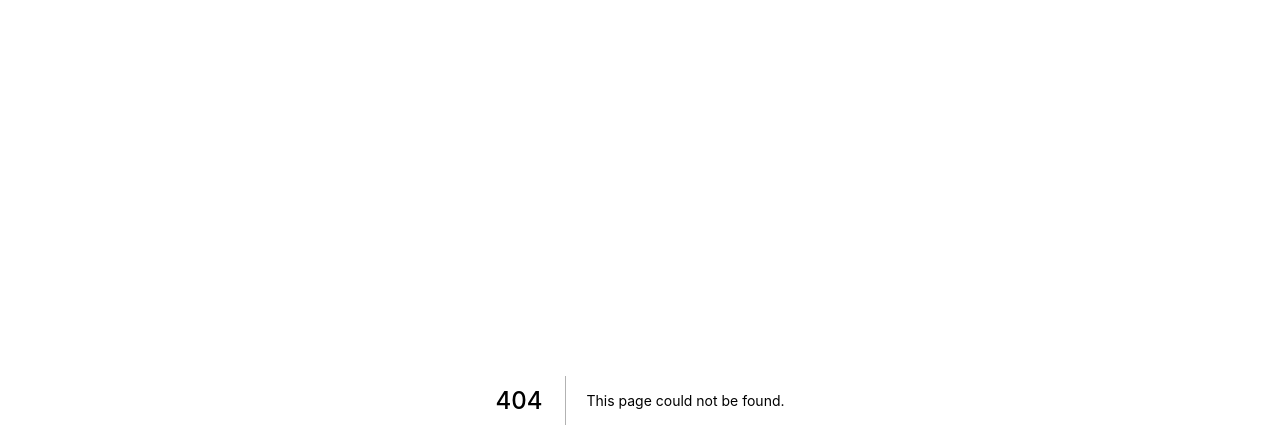
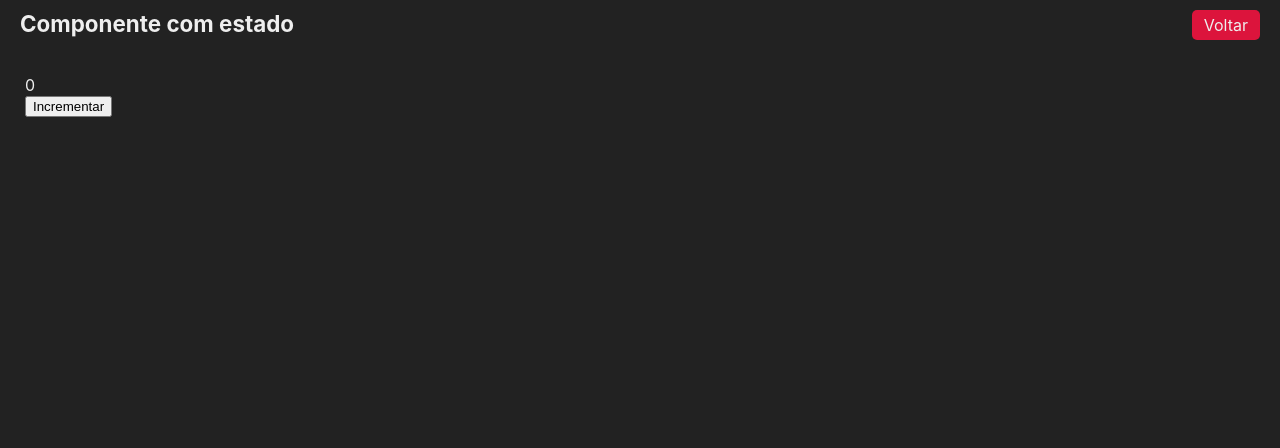
Before and after one commit to karlgama/nextjs-fundamentos, a Next.js app: page /estado in a window 1280 px wide. Before the commit this address had no page. Shown: the top 448 px of the page. Built offline with nearby package versions, Linux system fonts and the light colour scheme.

Commit message:
componente estado

```diff
--- /dev/null
+++ b/src/pages/estado.jsx
@@ -0,0 +1,18 @@
+import Layout from "../components/Layout";
+import { useState } from "react";
+
+export default function Estado() {
+  const [numero, setNumero] = useState(0);
+
+  function incrementar() {
+    setNumero(numero + 1);
+  }
+  return (
+    <div>
+      <Layout titulo="Componente com estado">
+        <div>{numero}</div>
+        <button onClick={incrementar}>Incrementar</button>
+      </Layout>
+    </div>
+  );
+}
--- a/src/pages/index.jsx
+++ b/src/pages/index.jsx
@@ -13,6 +13,7 @@
       <Navegador destino="/exemplo" texto="exemplo" cor="crimson"/>
       <Navegador destino="/navegacao" texto="Navegação #01" cor="green"/>
       <Navegador destino="/cliente/sp/123" texto="Navegação #02" cor="blue"/>
+      <Navegador destino="/estado" texto="Componente com estado" cor="pink"/>
       {Math.random()}
     </div>
   );
```
